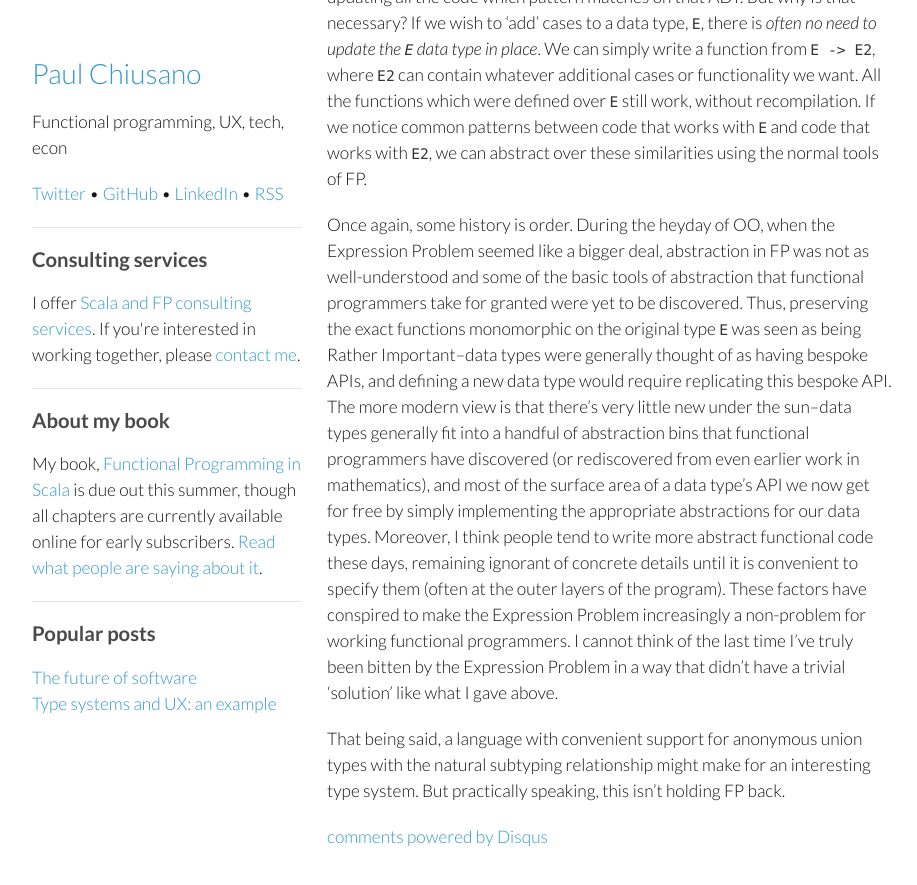
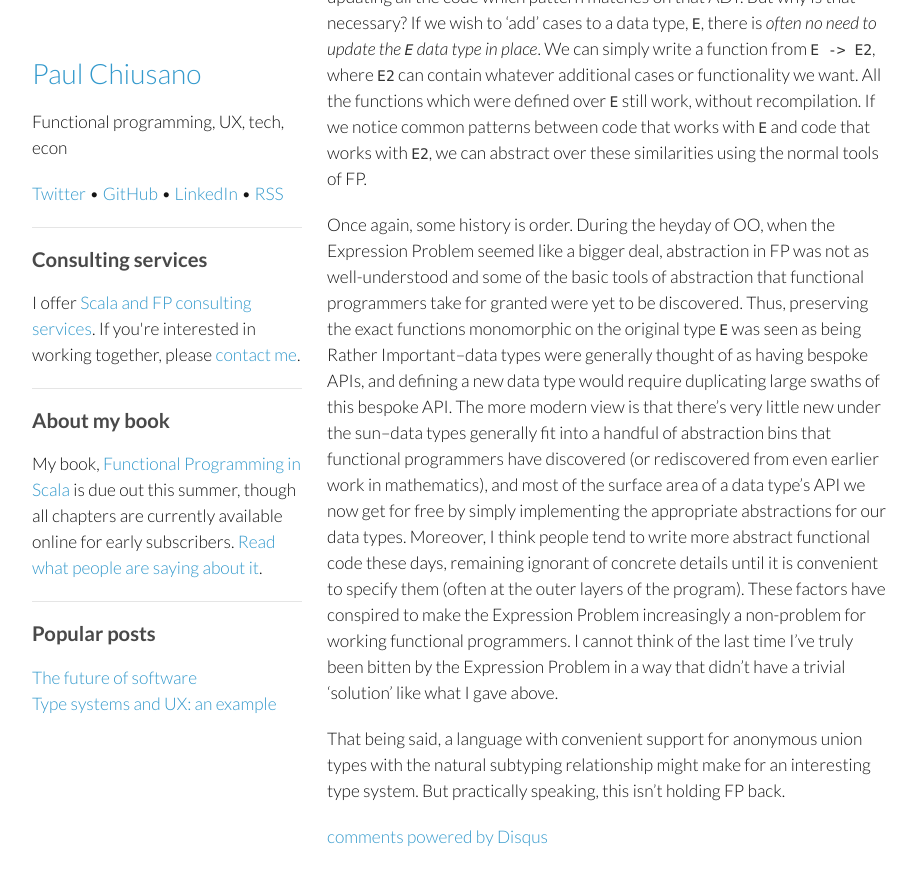
Before and after one commit to pchiusano/pchiusano.github.io, a Jekyll site: the page built from _posts/2014-06-12-extensible-dsls.markdown, in a window 1280 px wide and 900 px high, scrolled down 4528 px. Shown: the top 885 px of the window, without its empty margins (178-1095 px from the left). Built offline with Jekyll 4.4.1, drawn with Linux system fonts in a browser that asks for light colours; comment, search, counter and statistics services are not loaded; some of the changed lines change nothing that is shown; some of the changed text lies outside the part shown.

Commit message:
Update 2014-06-12-extensible-dsls.markdown

```diff
--- a/_posts/2014-06-12-extensible-dsls.markdown
+++ b/_posts/2014-06-12-extensible-dsls.markdown
@@ -54,7 +54,7 @@
   | Lam (Expr (Slot a))
   | Var a
 
-plus = Ext1 (\x -> Ext1 (\y -> Unit (x+y)))
+plus = Ext (\x -> Ext (\y -> Unit (x+y)))
 
 -- Possible once again, now that `a` is strictly in positive position
 instance Monad Expr where ...
@@ -101,7 +101,7 @@
 We don't want `Expr` to have to commit to a particular set of primitives, nor a particular set of effects when interpreting these primitives, so we simply abstract over the choice, using the `Ext e` constructor. An evaluator now becomes
 
 ~~~ Haskell
-eval :: (e -> R) -> (forall a . Expr e a) -> Expr e a -> R
+eval :: (e -> R) -> (forall a . Expr e a) -> R
 ~~~
 
 for some particular `R`. We've just deferred the question of how to interpret these `Ext` constructors to the caller of this `eval`. Code which builds up `Expr` can use normal abstraction to be polymorphic in the choice of `Ext` primitives, and it's `eval` and its caller who get to decide how these `Ext e` constructors get interpreted. The type `e` could be some initial encoding like `data Ext = Plus | Times` or some final encoding closer to the effect type used in `eval`, or anything in between. We're done.
@@ -128,6 +128,6 @@
 
 Going just a bit further, let's examine the above characterization a bit more. Are ADTs truly closed in any meaningful sense? They are closed in the sense that one cannot add cases to an ADT without recompiling the code, and updating all the code which pattern matches on that ADT. But why is that necessary? If we wish to 'add' cases to a data type, `E`, there is _often no need to update the `E` data type in place_. We can simply write a function from `E -> E2`, where `E2` can contain whatever additional cases or functionality we want. All the functions which were defined over `E` still work, without recompilation. If we notice common patterns between code that works with `E` and code that works with `E2`, we can abstract over these similarities using the normal tools of FP.
 
-Once again, some history is order. During the heyday of OO, when the Expression Problem seemed like a bigger deal, abstraction in FP was not as well-understood and some of the basic tools of abstraction that functional programmers take for granted were yet to be discovered. Thus, preserving the exact functions monomorphic on the original type `E` was seen as being Rather Important--data types were generally thought of as having bespoke APIs, and defining a new data type would require replicating this bespoke API. The more modern view is that there's very little new under the sun--data types generally fit into a handful of abstraction bins that functional programmers have discovered (or rediscovered from even earlier work in mathematics), and most of the surface area of a data type's API we now get for free by simply implementing the appropriate abstractions for our data types. Moreover, I think people tend to write more abstract functional code these days, remaining ignorant of concrete details until it is convenient to specify them (often at the outer layers of the program). These factors have conspired to make the Expression Problem increasingly a non-problem for working functional programmers. I cannot think of the last time I've truly been bitten by the Expression Problem in a way that didn't have a trivial 'solution' like what I gave above.
+Once again, some history is order. During the heyday of OO, when the Expression Problem seemed like a bigger deal, abstraction in FP was not as well-understood and some of the basic tools of abstraction that functional programmers take for granted were yet to be discovered. Thus, preserving the exact functions monomorphic on the original type `E` was seen as being Rather Important--data types were generally thought of as having bespoke APIs, and defining a new data type would require duplicating large swaths of this bespoke API. The more modern view is that there's very little new under the sun--data types generally fit into a handful of abstraction bins that functional programmers have discovered (or rediscovered from even earlier work in mathematics), and most of the surface area of a data type's API we now get for free by simply implementing the appropriate abstractions for our data types. Moreover, I think people tend to write more abstract functional code these days, remaining ignorant of concrete details until it is convenient to specify them (often at the outer layers of the program). These factors have conspired to make the Expression Problem increasingly a non-problem for working functional programmers. I cannot think of the last time I've truly been bitten by the Expression Problem in a way that didn't have a trivial 'solution' like what I gave above.
 
 That being said, a language with convenient support for anonymous union types with the natural subtyping relationship might make for an interesting type system. But practically speaking, this isn't holding FP back.
```
